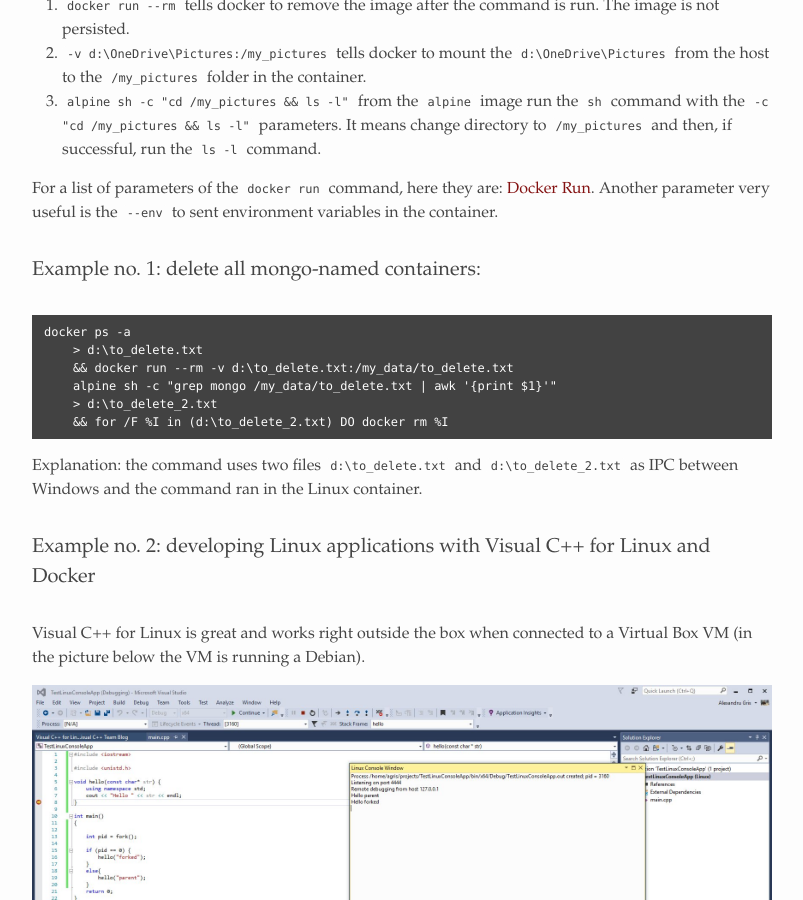
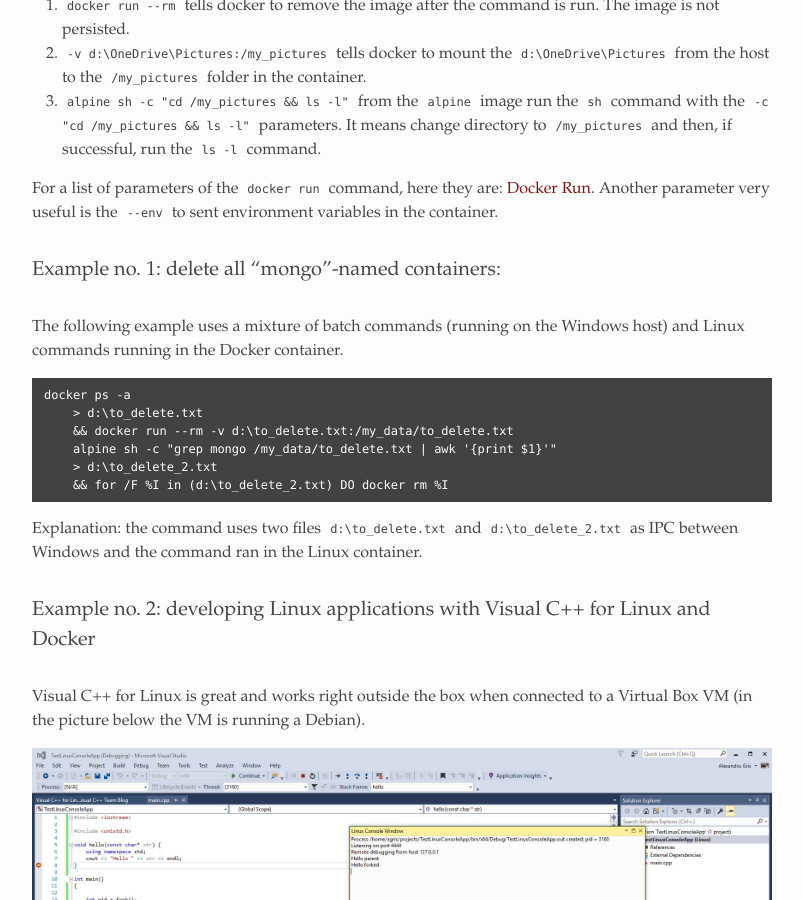
Before and after one commit to alexandrugris/my-jekyll-tech-blog, a Jekyll site: the page built from MyBlog/_posts/2017-02-25-Docker-Containers - 2.markdown, in a window 1280 px wide and 900 px high, scrolled down 2583 px. Shown: the whole window, without its empty margins (238-1041 px from the left). Built offline with Jekyll 4.4.1, drawn with Linux system fonts in a browser that asks for light colours; some of the changed lines change nothing that is shown; some of the changed text lies outside the part shown.

Commit message:
small changes

````diff
--- a/MyBlog/_posts/2017-02-25-Docker-Containers - 2.markdown
+++ b/MyBlog/_posts/2017-02-25-Docker-Containers - 2.markdown
@@ -15,7 +15,7 @@
 
 ![Settings Dialog Mount FileSystem]({{site.url}}/assets/docker_2_1.png)
 
-Attention: port 445 must be opened in Windows Firewall.
+Port 445 must be opened in the Windows Firewall.
 
 ![Firewall warning]({{site.url}}/assets/docker_2_2.png)
 
@@ -47,7 +47,9 @@
 
 For a list of parameters of the `docker run` command, here they are: [Docker Run](https://docs.docker.com/engine/reference/commandline/run/). Another parameter very useful is the `--env` to sent environment variables in the container.
 
-### Example no. 1: delete all mongo-named containers:
+### Example no. 1: delete all "mongo"-named containers:
+
+The following example uses a mixture of batch commands (running on the Windows host) and Linux commands running in the Docker container.
 
 ```
 docker ps -a
@@ -84,21 +86,19 @@
         && bash"
 ```
 
+2. Type Linux password when prompted.
 
-
-3. Type Linux password when prompted.
-
-4. Create a Visual C++ for Linux project. Set connection to localhost on port 2222 (forwarded 22, the default sshd port, from the container)
+3. Create a Visual C++ for Linux project. Set connection to localhost on port 2222 (forwarded 22, the default sshd port, from the container)
 
 ![Visual Studio Project Config]({{site.url}}/assets/docker_2_5.png)
 
-5. Set the debugger type to gdb.
+4. Set the debugger type to gdb.
 
 ![Visual Studio Project Config]({{site.url}}/assets/docker_2_6.png)
 
-6. Clean / Rebuild the project.
+5. Clean / Rebuild the project.
 
-7. Happy debugging. :)
+6. Happy debugging. :)
 
 ![Visual Studio Project Config]({{site.url}}/assets/docker_2_7.png)
 
````
